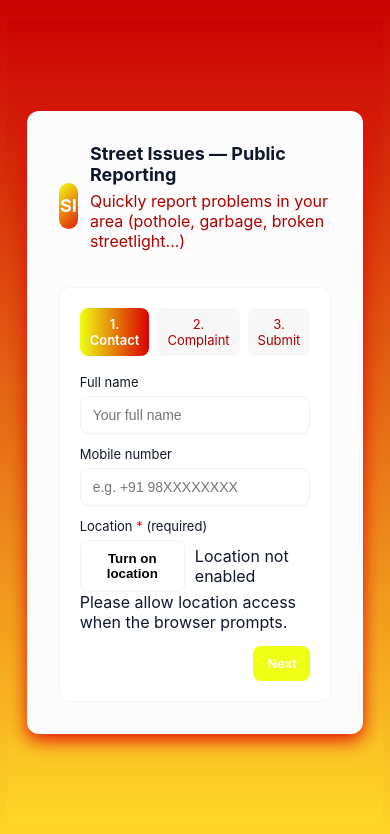
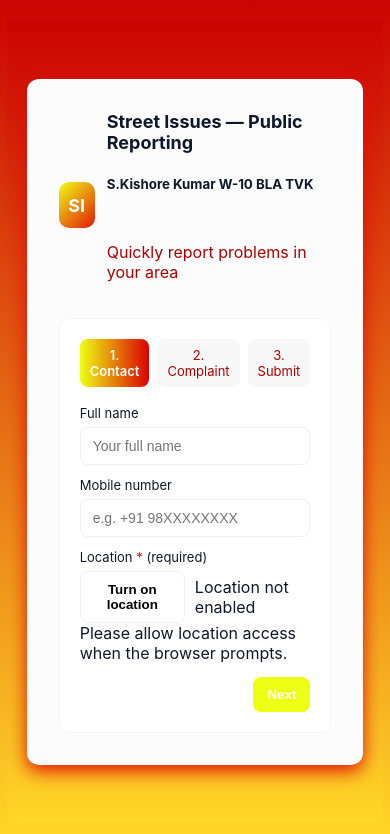
Before and after one commit to Kishorekumar1116/Street-Issue-Report, a plain HTML site: page Frontend/User.html in a window 390 px wide. Drawn offline with Linux system fonts and the light colour scheme.

Commit message:
Update User.html with new header and styles
Added a new header element and adjusted styles for better layout.

```diff
--- a/Frontend/User.html
+++ b/Frontend/User.html
@@ -198,6 +198,12 @@
             h1 {
                 font-size: 18px;
             }
+            h5{
+                margin-bottom:50px;
+            }
+            .card{
+                hight:100px;
+            }
         }
     </style>
 </head>
@@ -209,7 +215,8 @@
                 <div class="logo">SI</div>
                 <div>
                     <h1>Street Issues — Public Reporting</h1>
-                    <p class="lead">Quickly report problems in your area (pothole, garbage, broken streetlight...)</p>
+                    <h5>S.Kishore Kumar W-10 BLA TVK</h5>
+                    <p class="lead">Quickly report problems in your area</p>
                 </div>
             </header>
             <div class="card" id="formCard">
```
